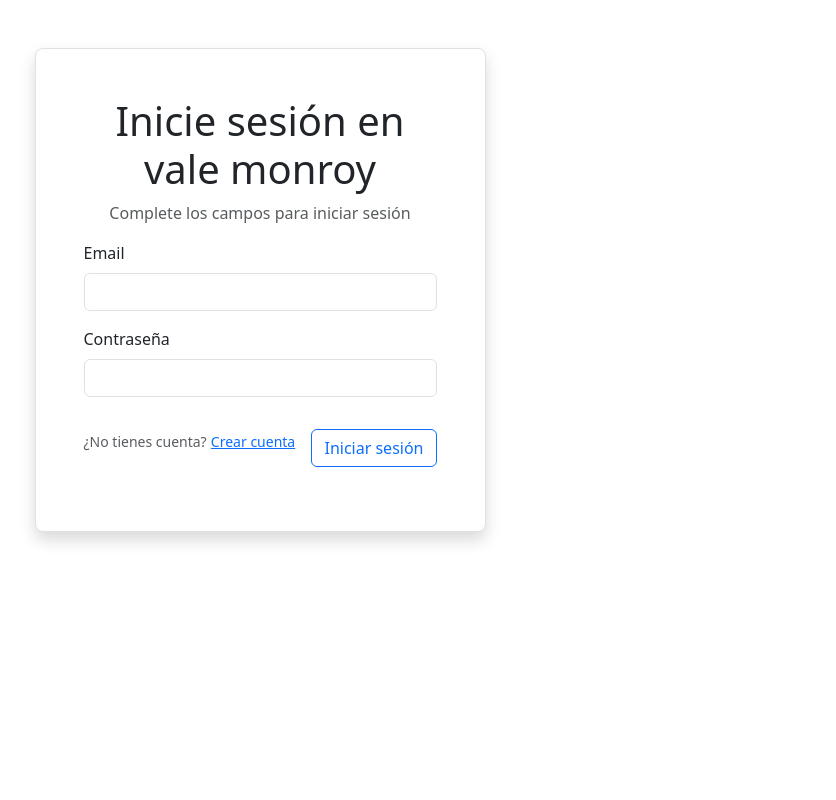
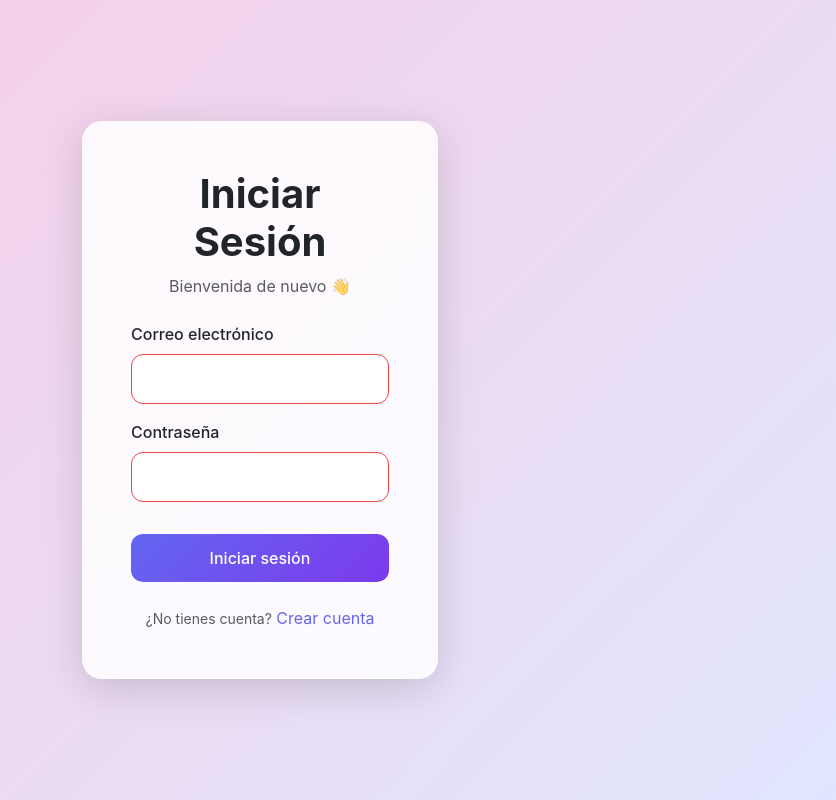
Before and after one commit to valeria-moonroy/valeriaaaaaa, a PHP site: page / in a window 1280 px wide. Shown: the whole page, without its empty margins (380-1216 px from the left). Run offline with PHP 8.4, Linux system fonts and the light colour scheme.

Commit message:
se agregan cookies y se mejora el login

```diff
--- a/autores_api.php
+++ b/autores_api.php
@@ -24,6 +24,8 @@ if ($method === 'GET') {
     exit();
 } elseif ($method === 'POST') {
     // Crear nuevo autor
+    // Usamos la funcion trim para eliminar espacios en blanco al inicio y al final del nombre del autor
+    // Ejemplo: " Gabriel García Márquez " se convierte en "Gabriel García Márquez"
     $nombre = trim($_POST['nombre'] ?? '');
 
     if (empty($nombre)) {
@@ -34,6 +36,8 @@ if ($method === 'GET') {
     try {
         $sql = "INSERT INTO autores (nombre) VALUES (:nombre)";
         $query = $db->prepare($sql);
+        // Sanitizamos para evitar inyecciones SQL, aunque el uso de prepared statements ya ayuda a prevenir esto.
+        // Ejemplo: Si el usuario ingresa "Gabriel García Márquez; DROP TABLE autores;", el prepared statement tratará todo como un valor de texto, evitando la ejecución de comandos maliciosos.
         $resultado = $query->execute(['nombre' => $nombre]);
 
         if ($resultado) {
--- a/index.html
+++ /dev/null
@@ -1,53 +0,0 @@
-<!doctype html>
-<html lang="en">
-  <head>
-    <meta charset="utf-8">
-    <meta name="viewport" content="width=device-width, initial-scale=1">
-    <title>Bootstrap demo</title>
-    <link href="./wwwroot/css/bootstrap.min.css" rel="stylesheet">
-    <link href="./wwwroot/css/style.css" rel="stylesheet">
-    <link rel="stylesheet" href="./wwwroot/css/bootstrap-icons.min.css">
-    <script src="./wwwroot/js/jquery-4.0.0.min.js"></script>
-    <script src="./wwwroot/js/script.js"></script>
-  </head>
-  <body>
-    <main id="main">
-      <div class="container-lg d-flex flex-column">
-        <div class="row align-items-center justify-content-center no-gutters">
-          <div class="col-md-7 col-lg-5">
-            <div class="shadow mt-5 p-5 bg-white rounded-3 border">
-            <div class="w-100 text-center">
-              <h1 class="display-6">Inicie sesión en vale monroy</h1>
-              <p class="text-muted">Complete los campos para iniciar sesión</p>
-            </div>
-            <div class="col-12">
-              <!-- Formulario de inicio de sesión -->
-              <!-- Se valida que los campos no estén vacios -->
-              <form id="loginForm" novalidate>
-                <div id="loginError" class="alert alert-danger d-none" role="alert"></div>
-                <div class="mb-3">
-                  <label for="email" class="form-label">Email</label>
-                  <input class="form-control" id="email" type="email" required autocomplete="username">
-                </div>
-                <div class="mb-3">
-                  <label for="pwd" class="form-label">Contraseña</label>
-                  <input class="form-control" type="password" id="pwd" required autocomplete="current-password">
-                </div>
-                <div class="d-flex justify-content-between py-3">
-                  <div>
-                    <span class="small text-muted">¿No tienes cuenta?</span>
-                    <a class="small" href="registro.html"> Crear cuenta</a>
-                  </div>
-                  <button type="button" class="btn btn-outline-primary" onclick="login();">
-                    Iniciar sesión
-                  </button>
-                </div>
-              </form>
-            </div>
-            </div>
-          </div>
-        </div>
-      </div>
-    </main>
-  </body>
-</html>
--- /dev/null
+++ b/index.php
@@ -0,0 +1,173 @@
+<?php
+require_once 'auth_helper.php';
+
+// Si está autenticado, redirigir al dashboard
+if(isAuthenticated()) {
+    header("Location: dashboard.php");
+    exit();
+}
+?>
+<!doctype html>
+<html lang="es">
+<head>
+  <meta charset="utf-8">
+  <meta name="viewport" content="width=device-width, initial-scale=1">
+  <title>Login</title>
+
+  <!-- Bootstrap -->
+  <link href="./wwwroot/css/bootstrap.min.css" rel="stylesheet">
+  <link rel="stylesheet" href="./wwwroot/css/bootstrap-icons.min.css">
+
+  <!-- JS -->
+  <script src="./wwwroot/js/jquery-4.0.0.min.js"></script>
+  <script src="./wwwroot/js/script.js"></script>
+
+  <!-- Estilos modernos -->
+  <style>
+    body {
+      min-height: 100vh;
+      background: linear-gradient(135deg, #f9cbe5, #e0e7ff);
+      display: flex;
+      align-items: center;
+      justify-content: center;
+      font-family: 'Inter', sans-serif;
+    }
+
+    .login-card {
+      backdrop-filter: blur(15px);
+      background: rgba(255, 255, 255, 0.85);
+      border-radius: 20px;
+      border: 1px solid rgba(255,255,255,0.3);
+      box-shadow: 0 10px 40px rgba(0,0,0,0.15);
+      transition: transform 0.3s ease;
+    }
+
+    .login-card:hover {
+      transform: translateY(-5px);
+    }
+
+    .form-control {
+      border-radius: 12px;
+      border: 1px solid #ddd;
+      padding: 12px;
+      transition: all 0.25s ease;
+    }
+
+    .form-control:focus {
+      border-color: #6366f1;
+      box-shadow: 0 0 0 3px rgba(99,102,241,0.2);
+    }
+
+    .form-label {
+      font-weight: 500;
+    }
+
+    .btn-primary-custom {
+      background: linear-gradient(135deg, #6366f1, #7c3aed);
+      border: none;
+      border-radius: 12px;
+      padding: 12px;
+      color: white;
+      transition: all 0.3s ease;
+      font-weight: 500;
+    }
+
+    .btn-primary-custom:hover {
+      transform: scale(1.05);
+      box-shadow: 0 10px 20px rgba(99,102,241,0.3);
+    }
+
+    a {
+      color: #6366f1;
+      text-decoration: none;
+    }
+
+    a:hover {
+      text-decoration: underline;
+    }
+
+    input:invalid {
+      border-color: #ef4444;
+    }
+
+    input:valid {
+      border-color: #22c55e;
+    }
+
+    .input-group-text {
+      border-radius: 12px 0 0 12px;
+      background: #f1f1f1;
+      border: 1px solid #ddd;
+    }
+
+    .input-group .form-control {
+      border-radius: 0 12px 12px 0;
+    }
+  </style>
+</head>
+
+<body>
+
+  <div class="container">
+    <div class="row justify-content-center">
+      <div class="col-md-6 col-lg-4">
+
+        <div class="login-card p-5">
+
+          <div class="text-center mb-4">
+            <h1 class="fw-bold">Iniciar Sesión</h1>
+            <p class="text-muted">Bienvenida de nuevo 👋</p>
+          </div>
+
+          <form id="loginForm" novalidate>
+
+            <div id="loginError" class="alert alert-danger d-none"></div>
+
+            <!-- Email -->
+            <div class="mb-3">
+              <label class="form-label">Correo electrónico</label>
+
+                <input
+                  class="form-control"
+                  id="email"
+                  type="email"
+                  required
+                  autocomplete="username">
+            </div>
+
+            <!-- Password -->
+            <div class="mb-3">
+              <label class="form-label">Contraseña</label>
+
+              <input
+                  class="form-control"
+                  type="password"
+                  id="pwd"
+                  required
+                  autocomplete="current-password">
+            </div>
+
+            <!-- Botón -->
+            <button
+              type="button"
+              class="btn btn-primary-custom w-100 mt-3"
+              onclick="login();"
+              id="loginBtn">
+              Iniciar sesión
+            </button>
+
+            <!-- Registro -->
+            <div class="text-center mt-4">
+              <span class="small text-muted">¿No tienes cuenta?</span>
+              <a href="registro.php">Crear cuenta</a>
+            </div>
+
+          </form>
+
+        </div>
+
+      </div>
+    </div>
+  </div>
+</body>
+</html>
--- a/login.php
+++ b/login.php
@@ -47,6 +47,12 @@ try {
     $_SESSION['username'] = $usuario['email'];
     $_SESSION['id_usuario'] = $usuario['id_usuario'];
 
+    // Agregar una cookie para mantener la sesión solo por 60 minutos
+    $cookieName = "id_usuario";
+    $cookieValue = $usuario['id_usuario'];
+    $sesionExpiraEn = time() + (60 * 60); // 60 minutos
+    setcookie($cookieName, $cookieValue, $sesionExpiraEn, "/", "", false, true); // HttpOnly para mayor seguridad
+
     echo json_encode(['success' => true, 'redirect' => 'dashboard.php']);
 } catch (PDOException $e) {
     echo json_encode(['success' => false, 'message' => 'Database Error', 'error' => $e->getMessage()]);
--- a/logout.php
+++ b/logout.php
@@ -2,6 +2,6 @@
 session_start();
 session_unset();    // Elimina las variables
 session_destroy();  // Destruye la sesión
-header("Location: index.html");
+header("Location: index.php");
 exit();
 ?>
--- a/usuarios.php
+++ b/usuarios.php
@@ -21,7 +21,7 @@ try {
     ]);
 
     if ($resultado) {
-        echo json_encode(['success' => true, 'redirect' => 'index.html']);
+        echo json_encode(['success' => true, 'redirect' => 'index.php']);
         exit();
     }
 } catch (PDOException $e) {
--- a/wwwroot/js/script.js
+++ b/wwwroot/js/script.js
@@ -64,7 +64,7 @@ function registroUsuarios(){
                 mostrarError('#registroError', result.message || 'Error en el registro.');
                 return;
             }
-            window.location.href = result.redirect || 'index.html';
+            window.location.href = result.redirect || 'index.php';
         },
         error: function (xhr, status) {
             mostrarError('#registroError', 'Error de conexión. Intente de nuevo.');
```
Also changed, not shown: auth_helper.php (added, +134 -0 lines), autores.php (+7 -0 lines), dashboard.html (deleted, +0 -82 lines), dashboard.php (+4 -5 lines), libros.php (+7 -0 lines), prestamos.php (+7 -0 lines), registro.php (renamed from registro.html, +8 -1 lines).
